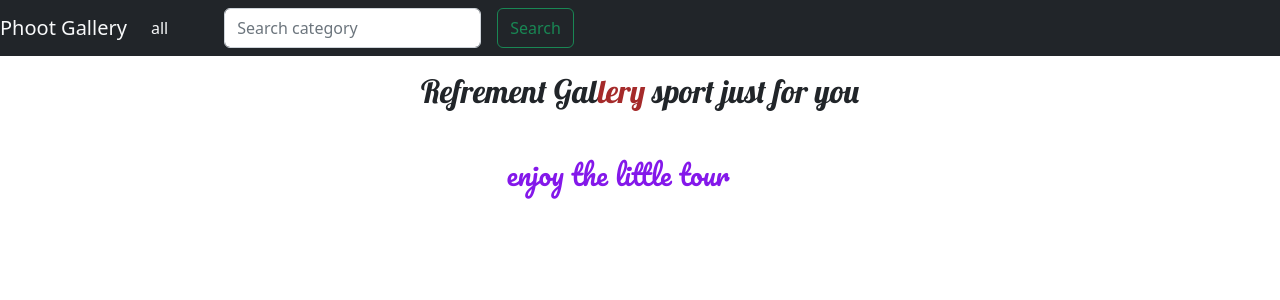
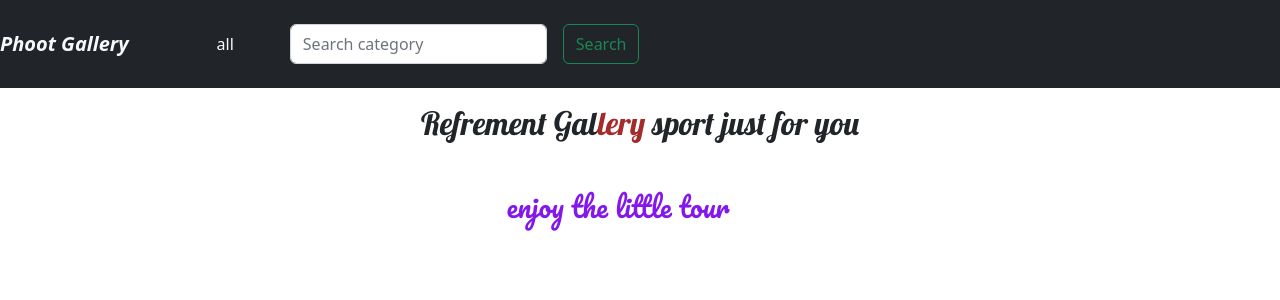
Before and after one commit to kiplangat01/Post-search-Image, a Django app: page / in a window 1280 px wide. Shown: the top 300 px of the page. Run offline with Django 4.2, Linux system fonts and the light colour scheme; data that the repository does not hold is empty.

Commit message:
ft:added styling

```diff
--- a/photos/templates/navbar.html
+++ b/photos/templates/navbar.html
@@ -1,17 +1,18 @@
 
 
 <nav style="color: white;" class="navbar navbar-expand-lg  bg-dark">
-    <a class="navbar-brand text-light" href="#">Phoot Gallery</a>
+    <a style="font-weight: bolder;" class="navbar-brand text-light fst-italic" href="#">Phoot Gallery</a>
     <button class="navbar-toggler" type="button" data-toggle="collapse" data-target="#navbarSupportedContent" aria-controls="navbarSupportedContent" aria-expanded="false" aria-label="Toggle navigation">
       <span class="navbar-toggler-icon"></span>
     </button>
-    <div class="collapse navbar-collapse text-light" id="navbarSupportedContent">
-      <ul class="navbar-nav mr-auto">
+    <div  class="collapse navbar-collapse text-light m-3" id="navbarSupportedContent">
+      <ul class="navbar-nav mr-auto ">
+      <ul class=" navbar-nav mx-5">
         <li class="nav-item active">
           <a class="nav-link text-light" href="{% url 'gallery' %}">all</a>
         </li>
         {% for category in categories  %}
-                     <li class="nav-item text-light  text-light">
+                     <li class="nav-item text-light   text-light">
                        <a class="nav-link text-light" href="{% url 'gallery' %}?category={{ category.name }}">{{ category.name }}</a>
                       </li>
             {% endfor %}
```
